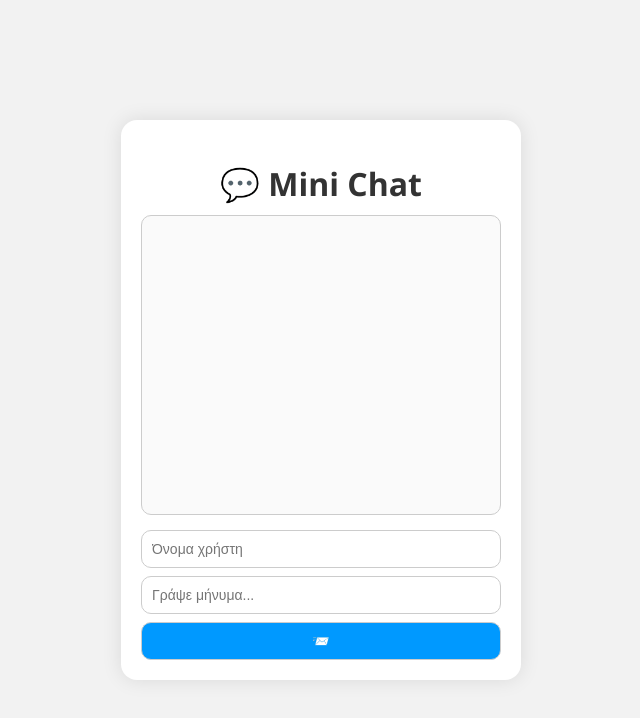
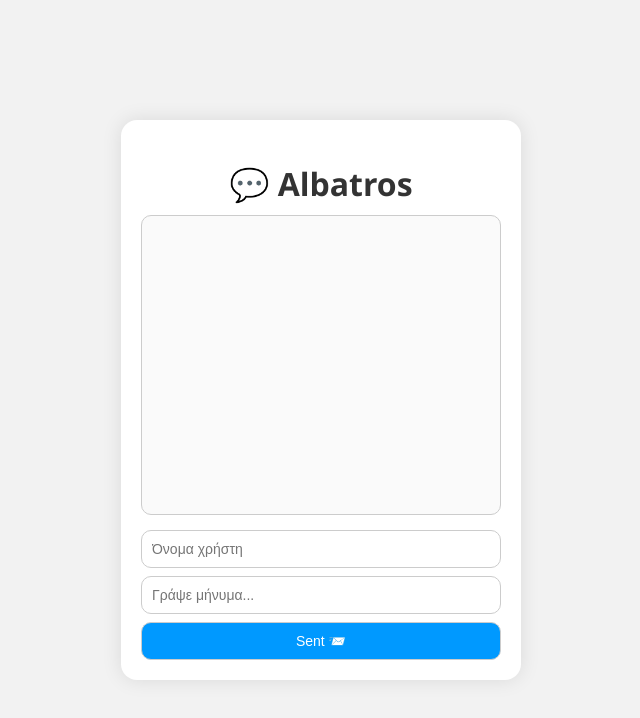
Before and after one commit to IasonXC/mini-chat07, a website: page public/index.html in a window 1280 px wide. Shown: the whole page, without its empty margins (319-959 px from the left). Drawn offline with nearby package versions, Linux system fonts and the light colour scheme; no server answers.

Commit message:
index.html

```diff
--- a/public/index.html
+++ b/public/index.html
@@ -8,14 +8,14 @@
 </head>
 <body>
   <div class="chat-wrapper">
-    <h1 class="chat-title">💬 Mini Chat</h1>
+    <h1 class="chat-title">💬 Albatros</h1>
 
     <div class="chat-box" id="messages"></div>
 
     <div class="input-group">
       <input type="text" id="username" placeholder="Όνομα χρήστη" />
       <input type="text" id="message" placeholder="Γράψε μήνυμα..." />
-      <button onclick="sendMessage()">📨</button>
+      <button onclick="sendMessage()">Sent 📨</button>
     </div>
   </div>
 
```
